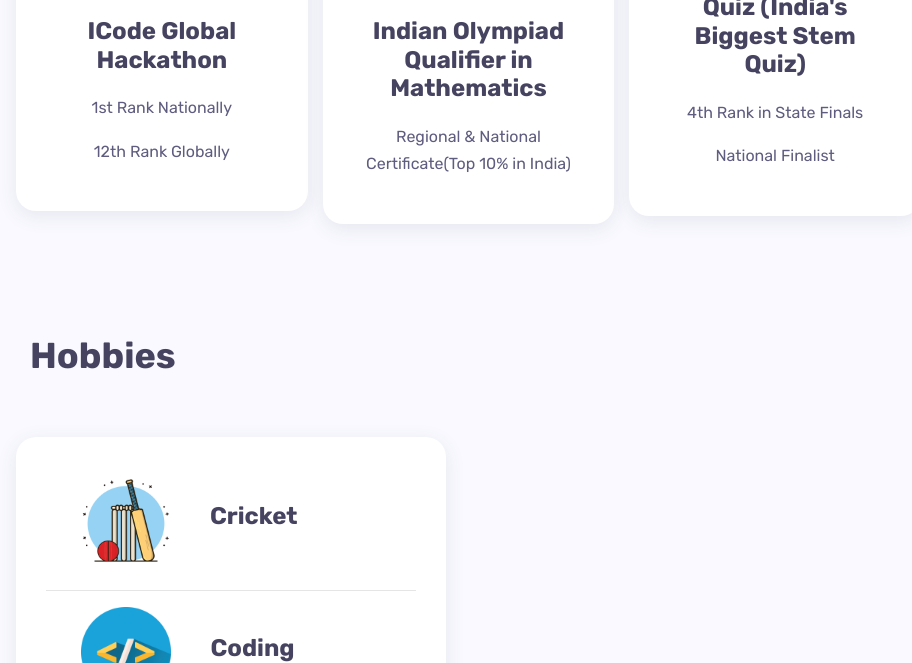
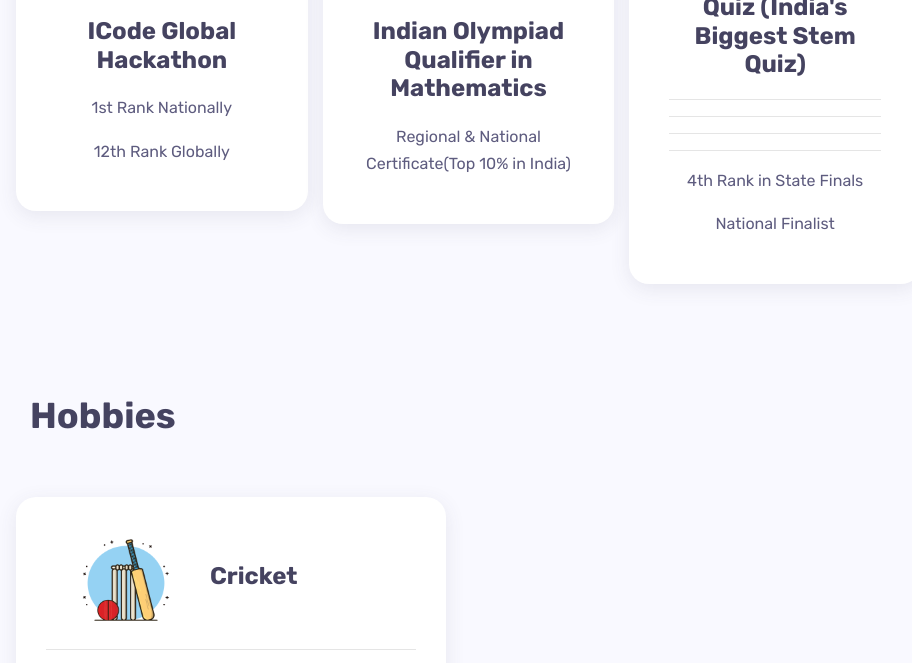
Before and after one commit to TakshPatel26/Personal-Portfolio, a plain HTML site: page index.html in a window 1280 px wide. Shown: the part 4629-5292 px from the top of the page, without its empty margins (179-1091 px from the left). Drawn offline with Linux system fonts and the light colour scheme; a script that the page names is missing.

Commit message:
index.html

```diff
--- a/index.html
+++ b/index.html
@@ -616,6 +616,7 @@
 					<div class="price-item bg-white rounded shadow-dark text-center">
 						<img src="Gujarat Stem Quiz.jpg" alt="Regular" >
 						<h2 class="plan">Gujarat Stem Quiz (India's Biggest Stem Quiz) </h2>
+						<hr><hr><hr><hr>
 						<p>4th Rank in State Finals</p>
 						<p>National Finalist</p>
 					</div>
```
